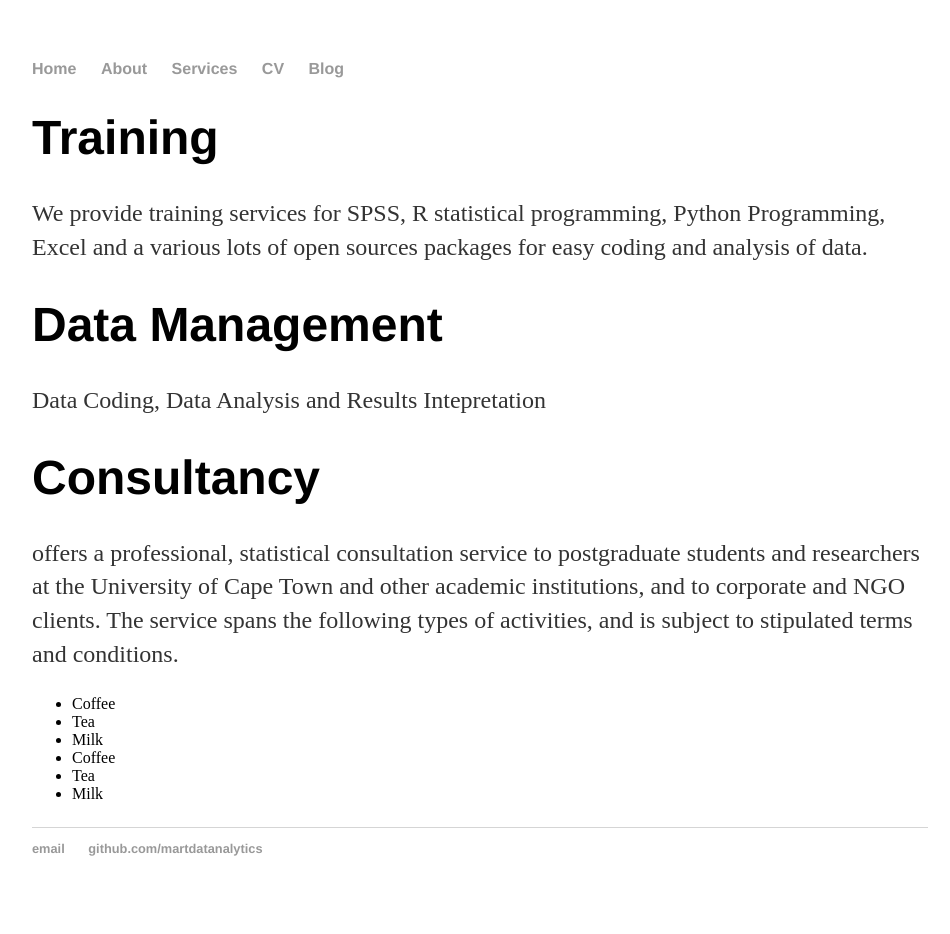
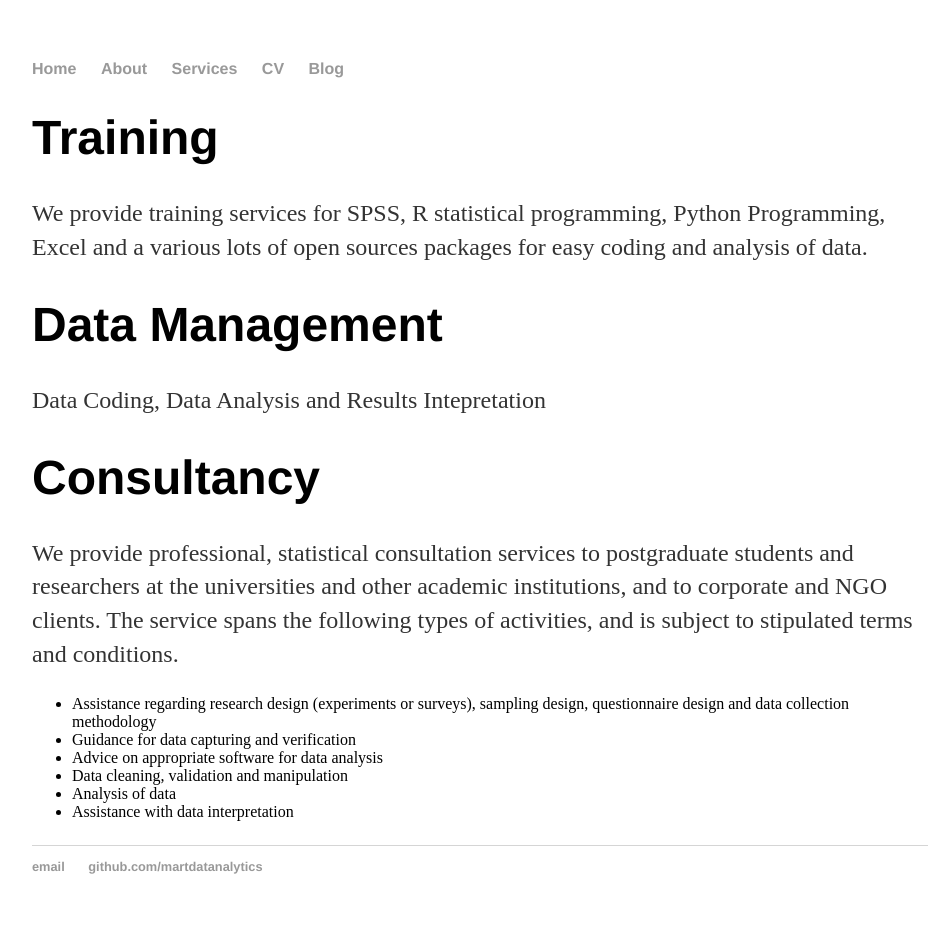
Before and after one commit to martdatanalytics/martdatanalytics.github.io, a Jekyll site: the page built from services/index.html, in a window 1280 px wide. Shown: the whole page, without its empty margins (160-1110 px from the left). Built offline with Jekyll 4.4.1, drawn with Linux system fonts in a browser that asks for light colours.

Commit message:
Update index.html

```diff
--- a/services/index.html
+++ b/services/index.html
@@ -8,16 +8,17 @@ title: MartDat Analytics Services
 	<h1>Data Management</h1>
 	<p>Data Coding, Data Analysis and Results Intepretation</p>
 	<h1>Consultancy</h1>
-	<p> offers a professional, statistical consultation service to postgraduate students and researchers
-	at the University of Cape Town and other academic institutions, and to corporate and NGO clients. The
-	service spans the following types of activities, and is subject to stipulated terms and conditions.
+	<p> We provide professional, statistical consultation services to postgraduate students and researchers
+	at the universities and other academic institutions, and to corporate and NGO clients. The service spans
+	the following types of activities, and is subject to stipulated terms and conditions.
 	<ul>
-	  <li>Coffee</li>
-	  <li>Tea</li>
-	  <li>Milk</li>
-	  <li>Coffee</li>
-	  <li>Tea</li>
-	  <li>Milk</li>
+	  <li>Assistance regarding research design (experiments or surveys), sampling design,
+	questionnaire design and data collection methodology</li>
+	  <li>Guidance for data capturing and verification</li>
+	  <li>Advice on appropriate software for data analysis</li>
+	  <li>Data cleaning, validation and manipulation</li>
+	  <li>Analysis of data</li>
+	  <li>Assistance with data interpretation</li>
 	</ul> </p>
 
 </div><!-- /.blurb -->
```
